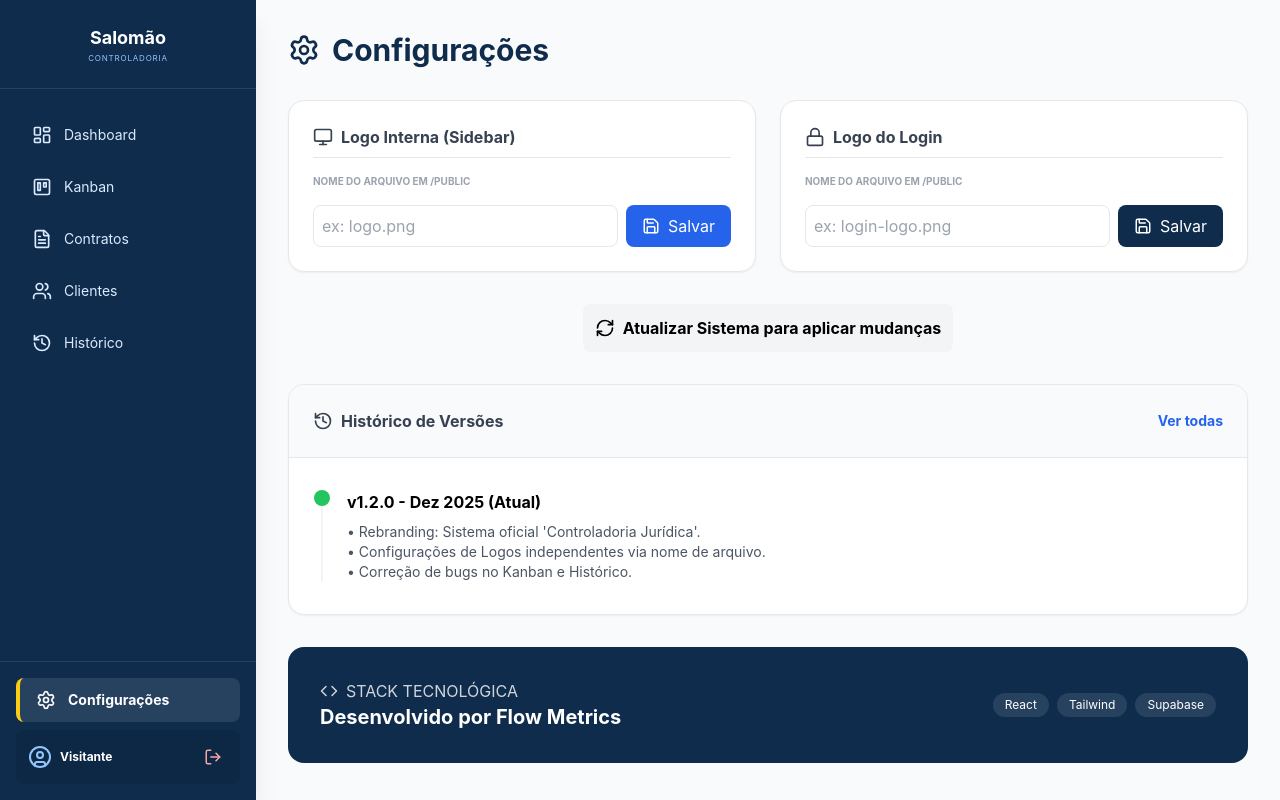
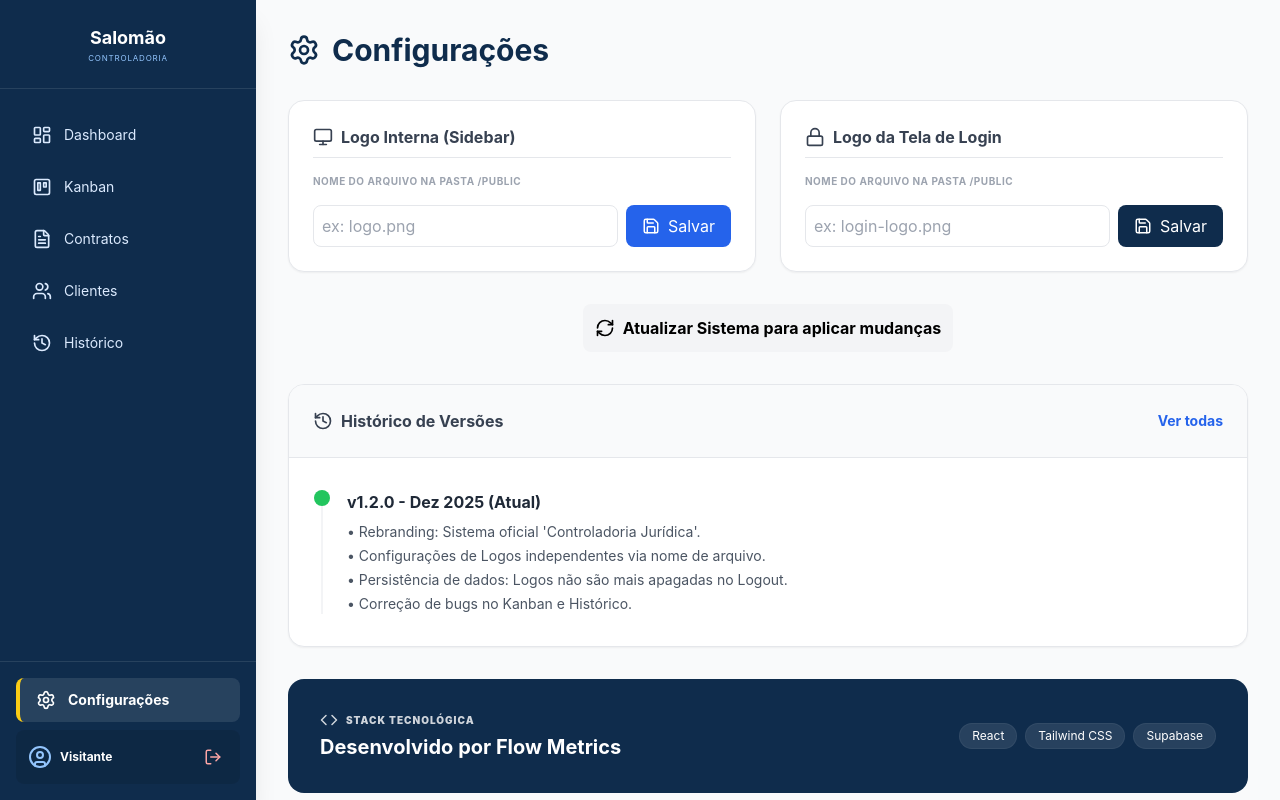
Before and after one commit to brunnogama/controladoria-salomao, a React (Vite) app: page /configuracoes in a window 1280 px wide. Built offline with nearby package versions, Linux system fonts and the light colour scheme; no server answers.

Commit message:
Update Configuracoes.jsx

```diff
--- a/src/pages/Configuracoes.jsx
+++ b/src/pages/Configuracoes.jsx
@@ -17,6 +17,7 @@ const Configuracoes = () => {
   const [showAllVersions, setShowAllVersions] = useState(false)
 
   useEffect(() => {
+    // Carrega as configurações sem apagar os dados existentes
     const savedInterno = localStorage.getItem('app_logo_path')
     const savedLogin = localStorage.getItem('app_login_logo_path')
     if (savedInterno) setLogoInternoNome(savedInterno.replace('/', ''))
@@ -27,14 +28,14 @@ const Configuracoes = () => {
     if (!logoInternoNome) return alert('Digite o nome do arquivo!')
     const path = `/${logoInternoNome.trim()}`
     localStorage.setItem('app_logo_path', path)
-    alert('Caminho da Logo Interna atualizado para: ' + path)
+    alert('Logo Interna salva com sucesso!')
   }
 
   const salvarLogoLogin = () => {
     if (!logoLoginNome) return alert('Digite o nome do arquivo!')
     const path = `/${logoLoginNome.trim()}`
     localStorage.setItem('app_login_logo_path', path)
-    alert('Caminho da Logo de Login atualizado para: ' + path)
+    alert('Logo de Login salva com sucesso!')
   }
 
   const versionsData = [
@@ -45,6 +46,7 @@ const Configuracoes = () => {
       changes: [
         "Rebranding: Sistema oficial 'Controladoria Jurídica'.",
         'Configurações de Logos independentes via nome de arquivo.',
+        'Persistência de dados: Logos não são mais apagadas no Logout.',
         'Correção de bugs no Kanban e Histórico.',
       ],
     },
@@ -66,33 +68,47 @@ const Configuracoes = () => {
         {/* LOGO SIDEBAR */}
         <div className='bg-white p-6 rounded-2xl border shadow-sm space-y-4'>
           <div className='flex items-center gap-2 font-bold text-gray-700 border-b pb-2'><Monitor size={20} /> Logo Interna (Sidebar)</div>
-          <p className='text-[10px] text-gray-400 uppercase font-bold'>Nome do arquivo em /public</p>
+          <p className='text-[10px] text-gray-400 uppercase font-bold tracking-wider'>Nome do arquivo na pasta /public</p>
           <div className='flex gap-2'>
-            <input type="text" value={logoInternoNome} onChange={(e)=>setLogoInternoNome(e.target.value)} placeholder="ex: logo.png" className='flex-1 p-2 border rounded-lg outline-none focus:ring-2 focus:ring-blue-500' />
-            <button onClick={salvarLogoInterna} className='bg-blue-600 text-white px-4 py-2 rounded-lg flex items-center gap-2'><Save size={18} /> Salvar</button>
+            <input
+              type="text"
+              value={logoInternoNome}
+              onChange={(e)=>setLogoInternoNome(e.target.value)}
+              placeholder="ex: logo.png"
+              className='flex-1 p-2 border rounded-lg outline-none focus:ring-2 focus:ring-blue-500'
+            />
+            <button onClick={salvarLogoInterna} className='bg-blue-600 text-white px-4 py-2 rounded-lg flex items-center gap-2 hover:bg-blue-700 transition-colors'><Save size={18} /> Salvar</button>
           </div>
         </div>
 
         {/* LOGO LOGIN */}
         <div className='bg-white p-6 rounded-2xl border shadow-sm space-y-4'>
-          <div className='flex items-center gap-2 font-bold text-gray-700 border-b pb-2'><Lock size={20} /> Logo do Login</div>
-          <p className='text-[10px] text-gray-400 uppercase font-bold'>Nome do arquivo em /public</p>
+          <div className='flex items-center gap-2 font-bold text-gray-700 border-b pb-2'><Lock size={20} /> Logo da Tela de Login</div>
+          <p className='text-[10px] text-gray-400 uppercase font-bold tracking-wider'>Nome do arquivo na pasta /public</p>
           <div className='flex gap-2'>
-            <input type="text" value={logoLoginNome} onChange={(e)=>setLogoLoginNome(e.target.value)} placeholder="ex: login-logo.png" className='flex-1 p-2 border rounded-lg outline-none focus:ring-2 focus:ring-[#0F2C4C]' />
-            <button onClick={salvarLogoLogin} className='bg-[#0F2C4C] text-white px-4 py-2 rounded-lg flex items-center gap-2'><Save size={18} /> Salvar</button>
+            <input
+              type="text"
+              value={logoLoginNome}
+              onChange={(e)=>setLogoLoginNome(e.target.value)}
+              placeholder="ex: login-logo.png"
+              className='flex-1 p-2 border rounded-lg outline-none focus:ring-2 focus:ring-[#0F2C4C]'
+            />
+            <button onClick={salvarLogoLogin} className='bg-[#0F2C4C] text-white px-4 py-2 rounded-lg flex items-center gap-2 hover:bg-blue-900 transition-colors'><Save size={18} /> Salvar</button>
           </div>
         </div>
       </div>
 
       <div className='flex justify-center'>
-        <button onClick={() => window.location.reload()} className='flex items-center gap-2 bg-gray-100 p-3 rounded-lg font-bold hover:bg-gray-200 transition-all'><RefreshCw size={20} /> Atualizar Sistema para aplicar mudanças</button>
+        <button onClick={() => window.location.reload()} className='flex items-center gap-2 bg-gray-100 p-3 rounded-lg font-bold hover:bg-gray-200 transition-all'>
+          <RefreshCw size={20} /> Atualizar Sistema para aplicar mudanças
+        </button>
       </div>
 
       {/* CHANGELOG */}
       <div className='bg-white rounded-2xl border shadow-sm overflow-hidden'>
-        <div className='p-6 border-b bg-gray-50 flex justify-between items-center'>
-          <div className='flex items-center gap-2 font-bold text-gray-700'><History size={20} /> Histórico de Versões</div>
-          <button onClick={() => setShowAllVersions(!showAllVersions)} className='text-blue-600 text-sm font-bold flex items-center gap-1'>
+        <div className='p-6 border-b bg-gray-50 flex justify-between items-center text-gray-700'>
+          <div className='flex items-center gap-2 font-bold'><History size={20} /> Histórico de Versões</div>
+          <button onClick={() => setShowAllVersions(!showAllVersions)} className='text-blue-600 text-sm font-bold'>
             {showAllVersions ? 'Ver menos' : 'Ver todas'}
           </button>
         </div>
@@ -100,20 +116,26 @@ const Configuracoes = () => {
             {versionsData.filter((v, i) => showAllVersions || i === 0).map((v, i) => (
               <div key={i} className='border-l-2 border-gray-100 pl-6 relative'>
                 <div className={`absolute -left-[9px] top-0 w-4 h-4 rounded-full ${v.current ? 'bg-green-500' : 'bg-gray-200'}`}></div>
-                <h3 className='font-bold'>{v.version} - {v.date}</h3>
-                <ul className='text-sm text-gray-600 mt-2'>{v.changes.map((c, j) => <li key={j}>• {c}</li>)}</ul>
+                <h3 className='font-bold text-gray-800'>{v.version} - {v.date}</h3>
+                <ul className='text-sm text-gray-600 mt-2 space-y-1'>
+                  {v.changes.map((c, j) => <li key={j}>• {c}</li>)}
+                </ul>
               </div>
             ))}
         </div>
       </div>
 
       {/* CREDITOS */}
-      <div className='bg-[#0F2C4C] rounded-2xl p-8 text-white flex justify-between items-center'>
+      <div className='bg-[#0F2C4C] rounded-2xl p-8 text-white flex flex-col md:flex-row justify-between items-center gap-6'>
         <div>
-          <div className='flex items-center gap-2 opacity-80'><Code size={18} /> STACK TECNOLÓGICA</div>
+          <div className='flex items-center gap-2 opacity-80 mb-1'><Code size={18} /> <span className='text-[10px] uppercase font-black tracking-widest'>Stack Tecnológica</span></div>
           <h2 className='text-xl font-bold'>Desenvolvido por Flow Metrics</h2>
         </div>
-        <div className='flex gap-2'>{['React', 'Tailwind', 'Supabase'].map(t => <span key={t} className='px-3 py-1 bg-white/10 rounded-full text-xs'>{t}</span>)}</div>
+        <div className='flex gap-2'>
+          {['React', 'Tailwind CSS', 'Supabase'].map(t => (
+            <span key={t} className='px-3 py-1 bg-white/10 rounded-full text-xs border border-white/5'>{t}</span>
+          ))}
+        </div>
       </div>
     </div>
   )
```
